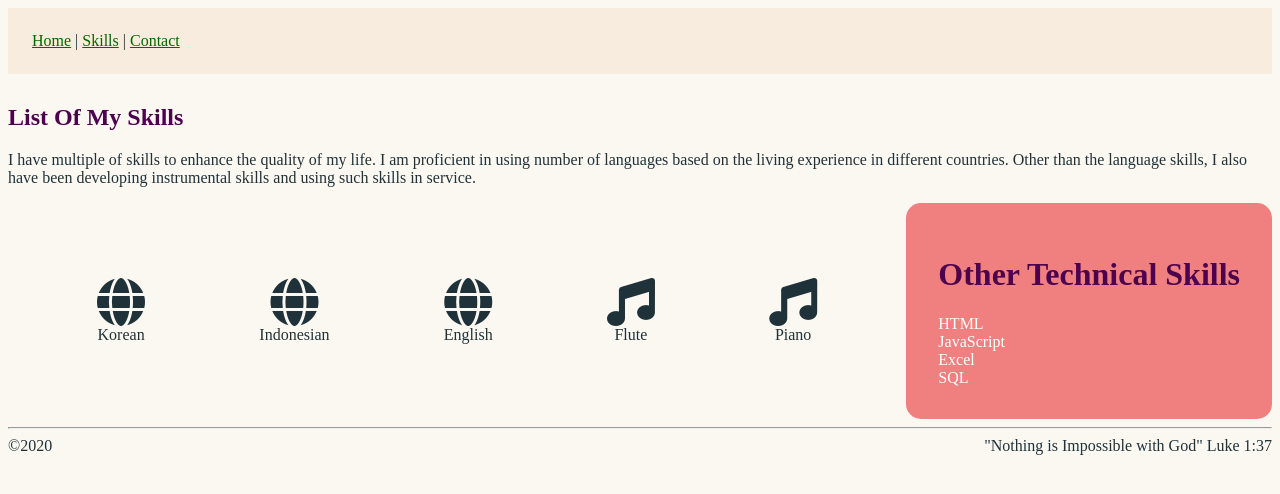
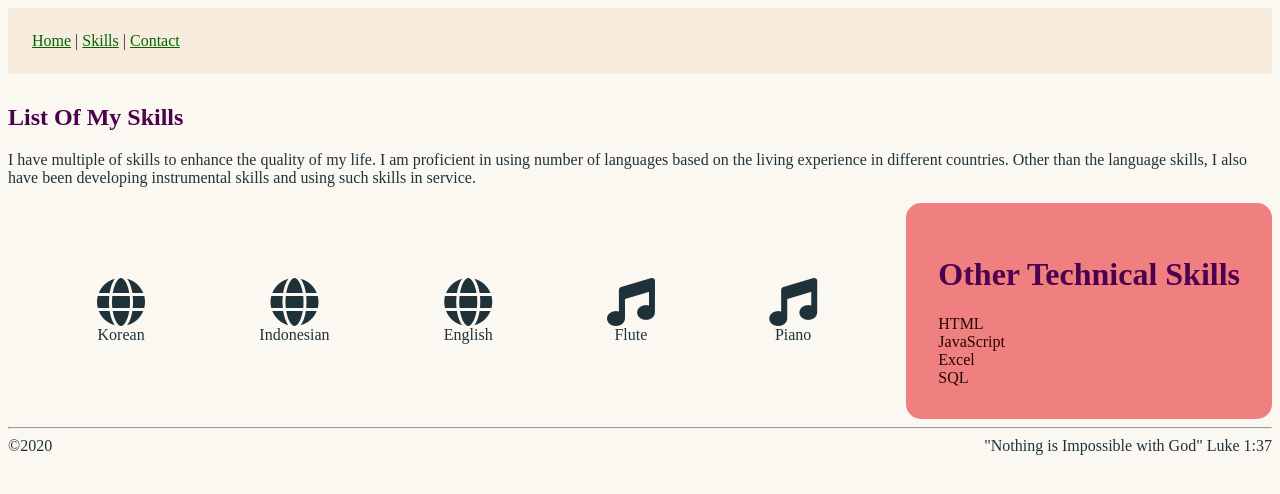
Before and after one commit to tlee29/ist263, a plain HTML site: page lab11/skills.html in a window 1280 px wide. Drawn offline with Linux system fonts and the light colour scheme.

Commit message:
Update skills.html

```diff
--- a/lab11/skills.html
+++ b/lab11/skills.html
@@ -24,7 +24,7 @@
 
             .flexbox1 {
                        background-color: #F08080;
-                       color: white;
+                       color: rgb(36, 2, 2);
                        border-radius:15px;
                        width:auto;
                        margin:auto;
```
